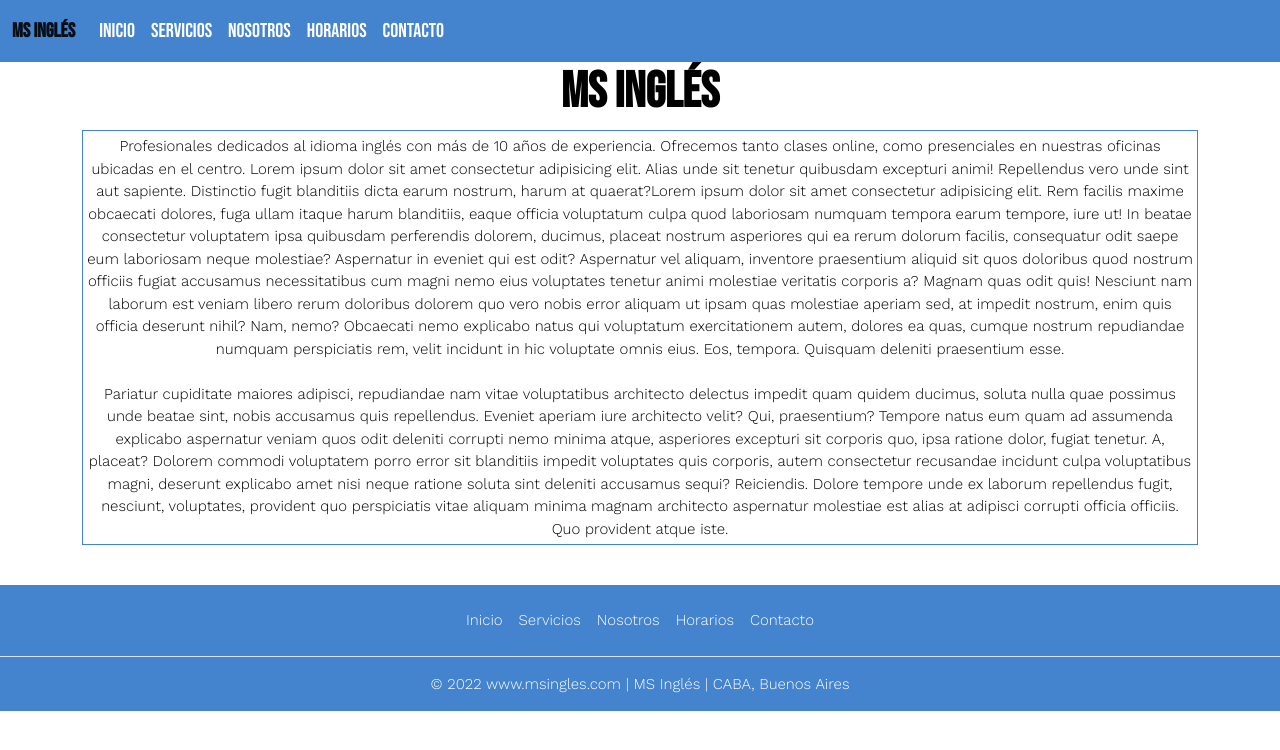
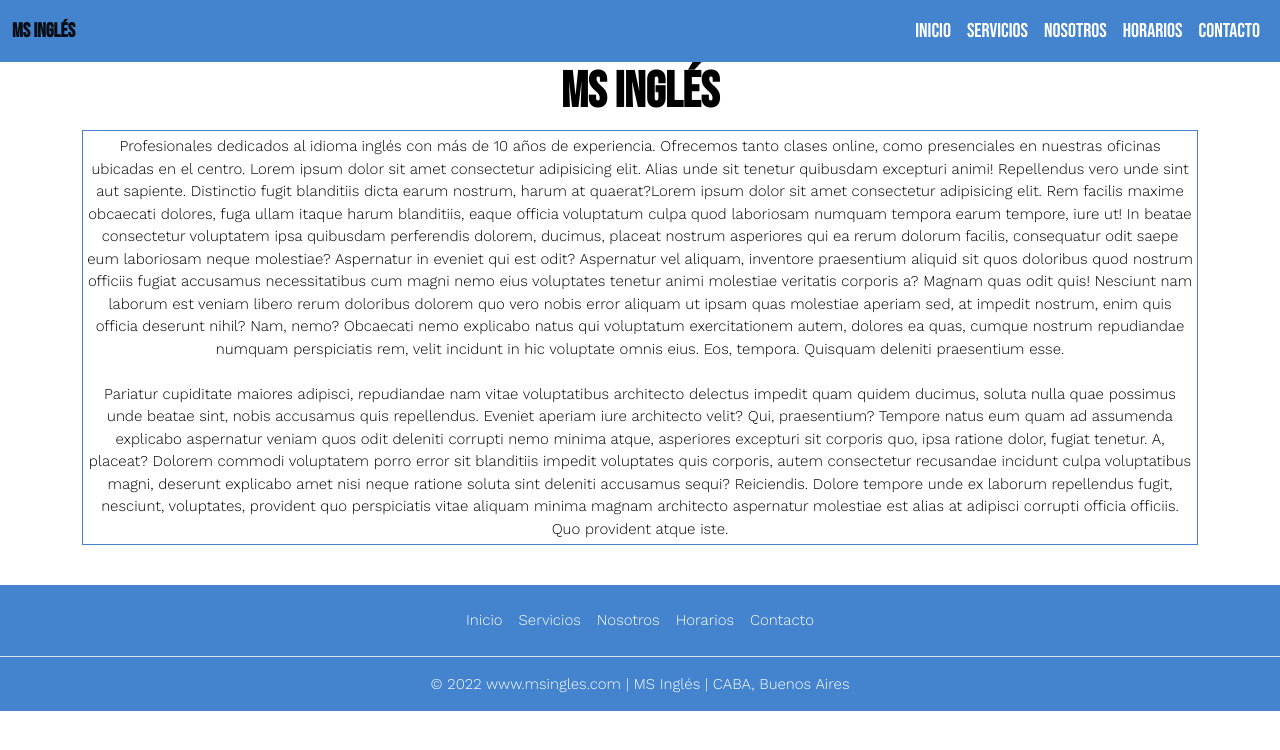
Before and after one commit to MayraSegovia/aplicando-bootstrap, a plain HTML site: page index.html in a window 1280 px wide. Drawn offline with nearby package versions, Linux system fonts and the light colour scheme.

Commit message:
modif navbar

```diff
--- a/index.html
+++ b/index.html
@@ -25,12 +25,12 @@
 
     <body class="body-inicio">
         <nav class="navbar navbar-expand-lg navbar-light bg-light">
-            <div class="container-fluid d-flex justify-content-end">
+            <div class="container-fluid">
               <a class="navbar-brand" href="index.html">MS Inglés</a>
               <button class="navbar-toggler" type="button" data-bs-toggle="collapse" data-bs-target="#navbarNav" aria-controls="navbarNav" aria-expanded="false" aria-label="Toggle navigation">
                 <span class="navbar-toggler-icon"></span>
               </button>
-              <div class="collapse navbar-collapse" id="navbarNav">
+              <div class="collapse navbar-collapse justify-content-end" id="navbarNav">
                 <ul class="navbar-nav ">
                   <li class="nav-item">
                     <a class="nav-link active" aria-current="page" href="index.html">Inicio</a>
--- a/main.css
+++ b/main.css
@@ -1,6 +1,8 @@
 .navbar{
     background-color: #4484ce !important;
     color: #ffffff ;
+    display: flex;
+    justify-content: flex-end;
 }
 
 nav ul li a{
```
Also changed, not shown: pages/contacto.html (+1 -1 lines), pages/horarios.html (+1 -1 lines), pages/nosotros.html (+1 -1 lines), pages/servicios.html (+1 -1 lines), 1 other file.
